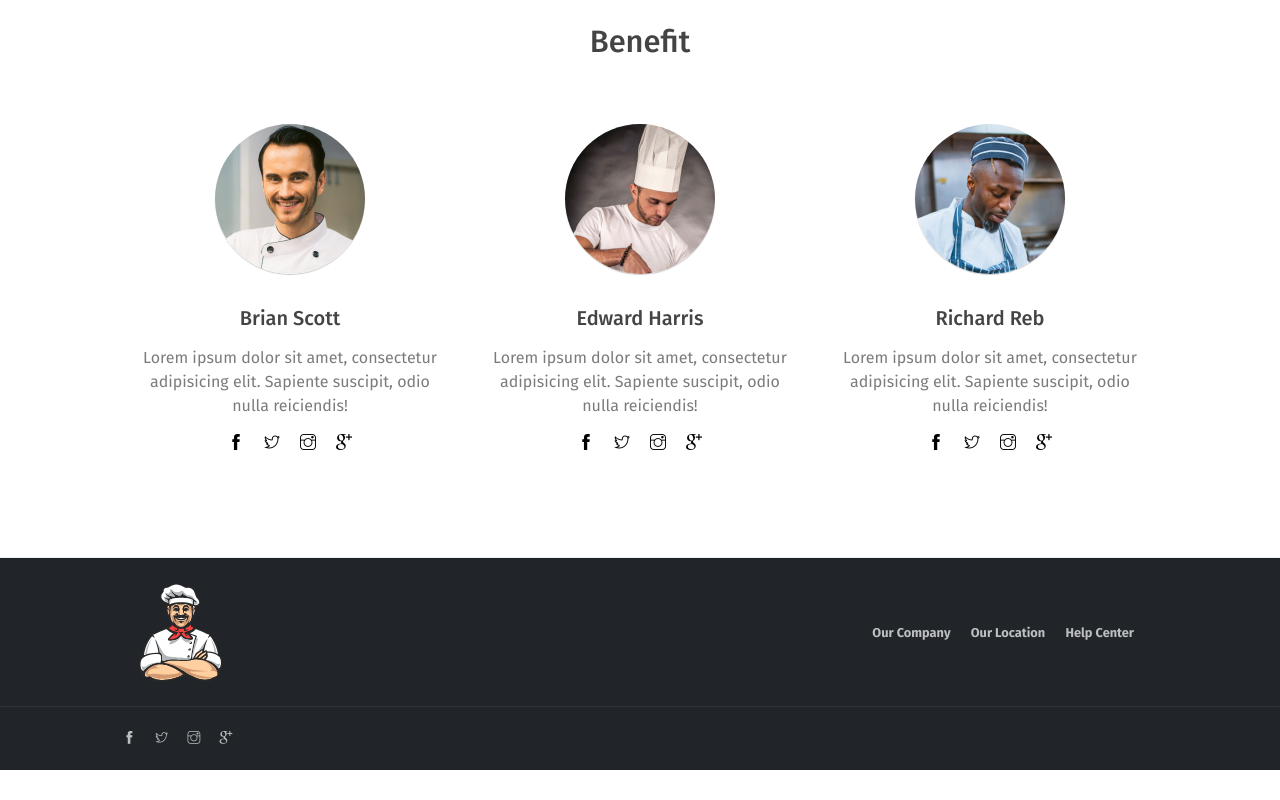
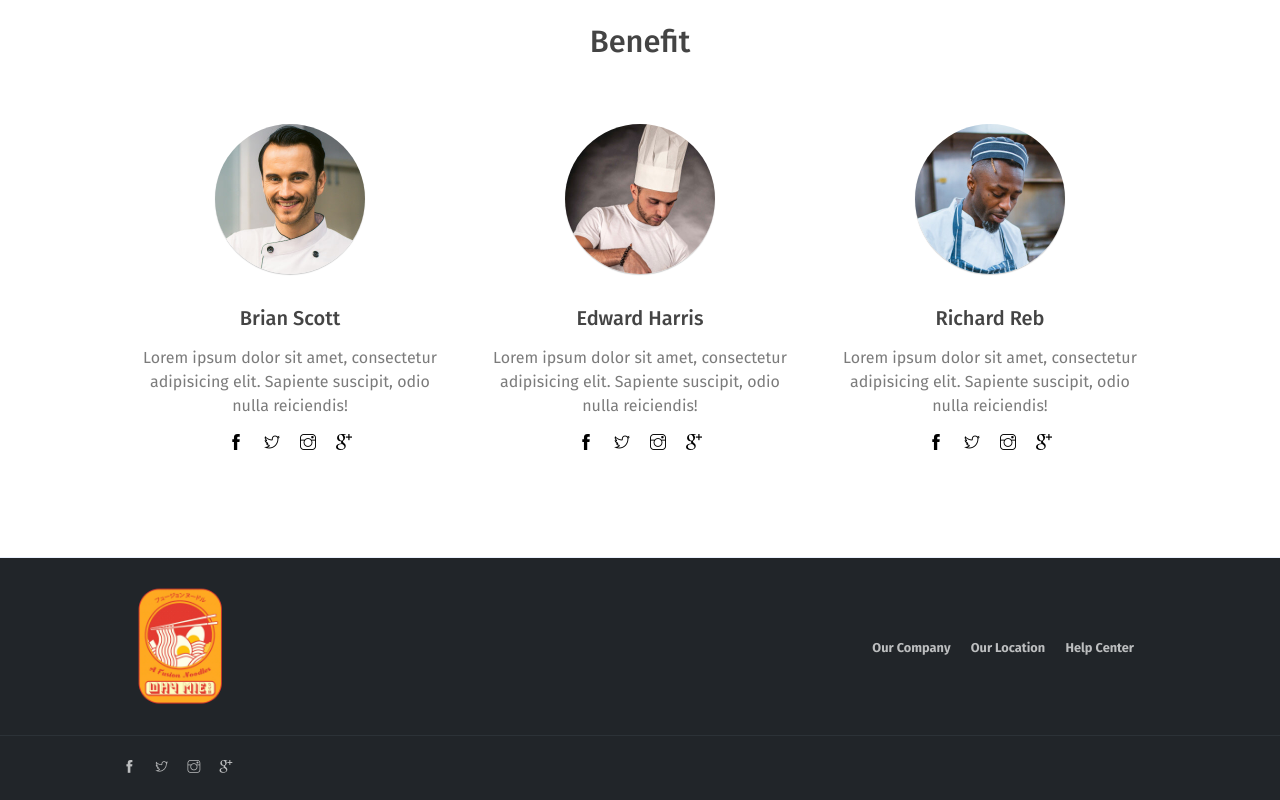
Before and after one commit to katashafar/Whymie-1, a website: page public_html/index.html in a window 1280 px wide. Shown: the part 4072-4872 px from the top of the page. Before the commit the page ends 4842 px from the top, so only its background shows below. Drawn offline with Linux system fonts and the light colour scheme.

Commit message:
change photo prefooter

```diff
--- a/public_html/index.html
+++ b/public_html/index.html
@@ -516,7 +516,7 @@
         <div class="container">
             <div class="row justify-content-between align-items-center text-center">
                 <div class="col-md-3 text-md-left mb-3 mb-md-0">
-                    <img src="assets/imgs/navbar-brand.svg" width="100" class="mb-0">
+                    <img src="assets/imgs/whymie logo 1.png" width="100" class="mb-0">
                 </div>
                 <div class="col-md-9 text-md-right">
                     <a href="#" class="px-3"><small class="font-weight-bold">Our Company</small></a>
```
